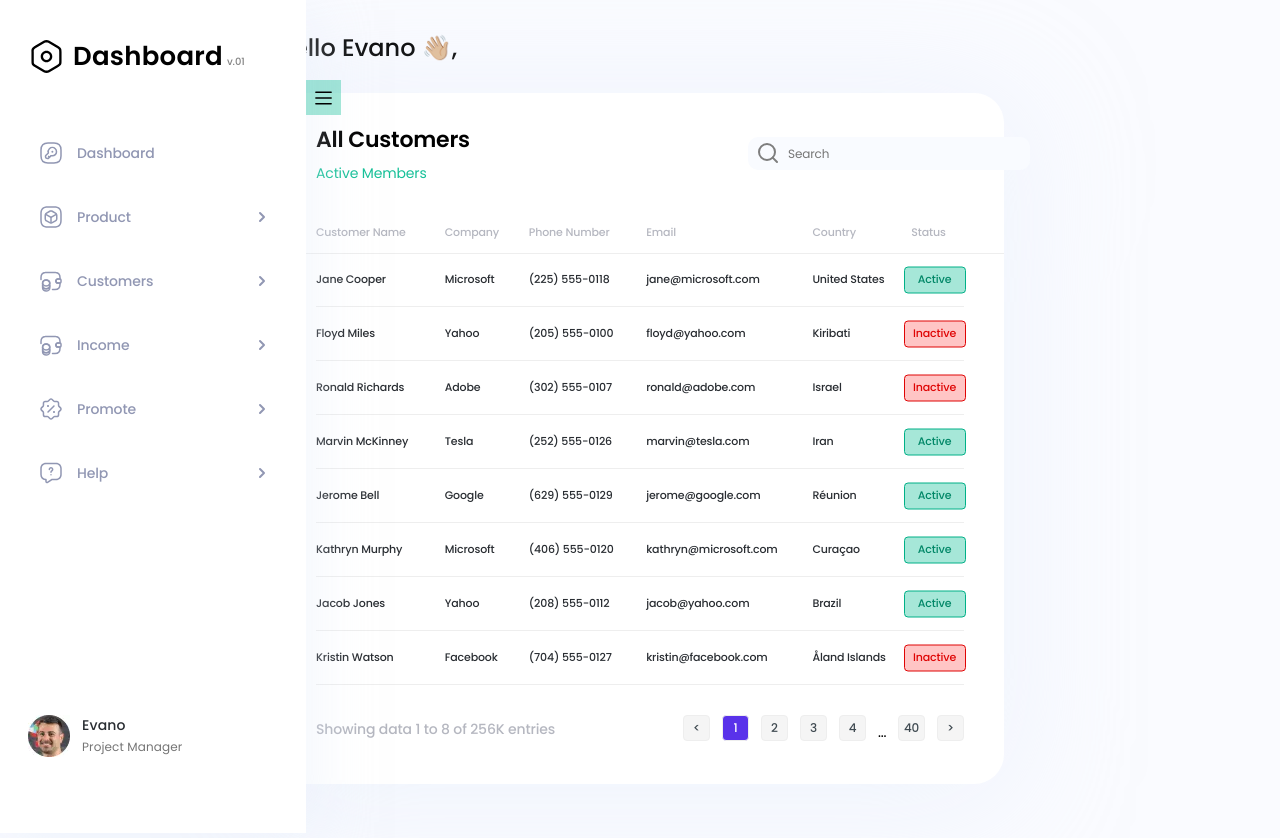
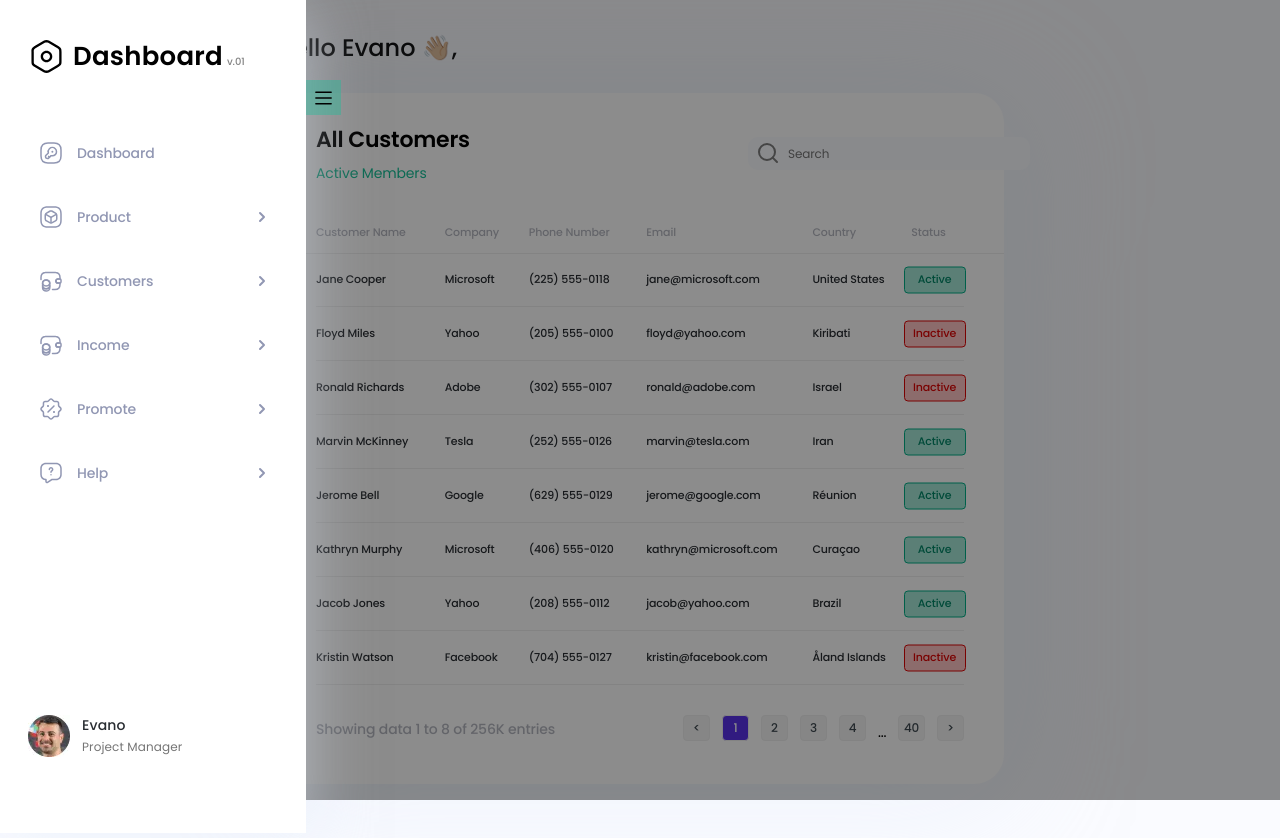
Before and after one commit to tarik2454/test-task-CRM-Dashboard-Customers, a React (Vite) app: page /test-task-CRM-Dashboard-Customers/customers in a window 1280 px wide. Shown: the top 838 px of the page. Built offline with nearby package versions, Linux system fonts and the light colour scheme.

Commit message:
adds overlay for sidebar

```diff
--- a/src/components/SearchForm/SearchForm.module.scss
+++ b/src/components/SearchForm/SearchForm.module.scss
@@ -1,6 +1,7 @@
 @import '@/styles/all-styles';
 
 .form {
+  display: flex;
   position: relative;
 
   @include media(768) {
--- a/src/components/SideBar/SideBar.jsx
+++ b/src/components/SideBar/SideBar.jsx
@@ -8,14 +8,25 @@ import styles from './SideBar.module.scss';
 
 export default function SideBar() {
   const [isHidden, setIsHidden] = useState(false);
+  const [screenWidth, setScreenWidth] = useState(window.innerWidth);
+
+  const toggleSidebar = () => {
+    setIsHidden(!isHidden);
+  };
+
+  const closeSidebar = () => {
+    setIsHidden(true);
+  };
 
   useEffect(() => {
     const handleResize = () => {
-      const screenWidth = window.innerWidth;
-      if (screenWidth >= 1440) {
+      setScreenWidth(window.innerWidth);
+
+      // Проверка при изменении размера экрана
+      if (window.innerWidth < 1440) {
+        setIsHidden(true);
+      } else {
         setIsHidden(false);
-      } else {
-        setIsHidden(true);
       }
     };
 
@@ -26,11 +37,43 @@ export default function SideBar() {
     };
   }, []);
 
-  const toggleSidebar = () => {
-    setIsHidden(!isHidden);
+  useEffect(() => {
+    const handleOutsideClick = event => {
+      if (isHidden) {
+        return;
+      }
+
+      const sidebarElement = document.querySelector(`.${styles.sidebar}`);
+      if (
+        sidebarElement &&
+        screenWidth < 1440 &&
+        !sidebarElement.contains(event.target)
+      ) {
+        closeSidebar();
+      }
     };
 
+    window.addEventListener('click', handleOutsideClick);
+
+    return () => {
+      window.removeEventListener('click', handleOutsideClick);
+    };
+  }, [isHidden, screenWidth]);
+
+  useEffect(() => {
+    if (!isHidden) {
+      document.body.style.overflow = 'hidden';
+    } else {
+      document.body.style.overflow = 'auto';
+    }
+  }, [isHidden]);
+
   return (
+    <>
+      {!isHidden && screenWidth < 1440 && (
+        <div className={styles.overlay} onClick={closeSidebar} />
+      )}
+
       <aside className={`${styles.sidebar} ${isHidden ? styles.hidden : ''}`}>
         <button className={styles.sidebar__burger} onClick={toggleSidebar}>
           <svg width="24" height="24" viewBox="0 0 24 24" alt="Burger menu">
@@ -45,5 +88,6 @@ export default function SideBar() {
 
         <User />
       </aside>
+    </>
   );
 }
--- a/src/components/SideBar/SideBar.module.scss
+++ b/src/components/SideBar/SideBar.module.scss
@@ -1,4 +1,17 @@
 @import '@/styles/all-styles';
+
+.overlay {
+  display: block;
+  width: 100%;
+  height: 100%;
+  background-color: rgba(0, 0, 0, 0.9);
+  opacity: 0.5;
+
+  position: fixed;
+  top: 0;
+  left: 0;
+  z-index: 1;
+}
 
 .sidebar {
   display: flex;
@@ -12,7 +25,7 @@
   position: fixed;
   top: 0;
   left: 0;
-  z-index: 1;
+  z-index: 2;
 
   transition: transform 0.2s linear;
 
--- a/src/pages/Customers/Customers.module.scss
+++ b/src/pages/Customers/Customers.module.scss
@@ -17,10 +17,12 @@
 
 .customers {
   display: flex;
+  flex-direction: column;
   flex-wrap: wrap;
   margin-bottom: 2.2rem;
 
   @include media(768) {
+    flex-direction: row;
     justify-content: space-between;
     align-items: center;
     margin-bottom: 4rem;
```
Also changed, not shown: 1 other file (tests, documents, lock files or other folders). Lines whose indentation alone changed are shown as unchanged.
